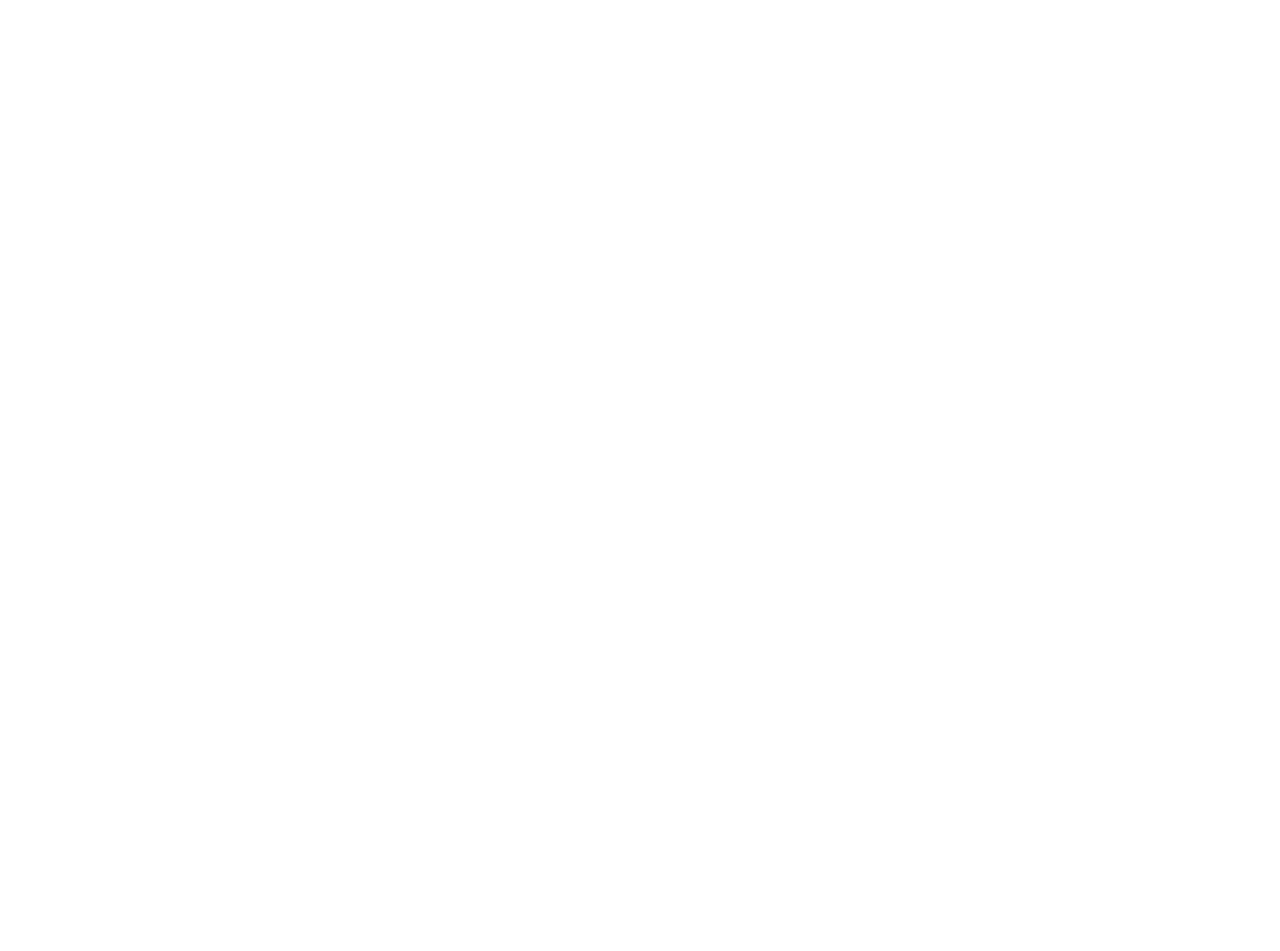
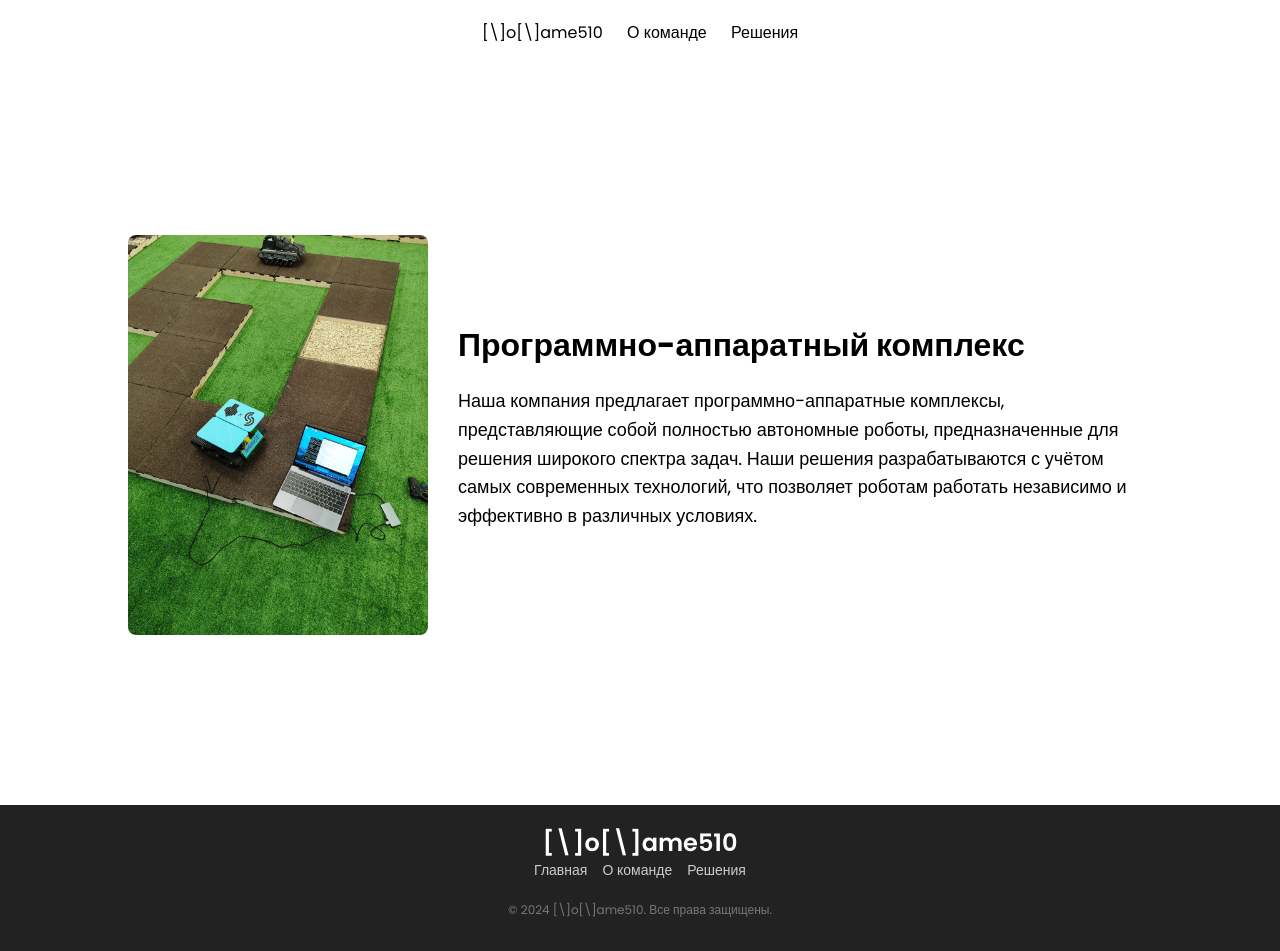
Before and after one commit to maracuja0/web6405sorokindm, a plain HTML site: page lab2/solutions.html in a window 1280 px wide. Before the commit the page ends 800 px from the top, so only its background shows below. Drawn offline with Linux system fonts and the light colour scheme.

Commit message:
Доделал все страницы

```diff
--- a/lab2/css/solutions.css
+++ b/lab2/css/solutions.css
@@ -0,0 +1,33 @@
+.main-card {
+    display: flex;
+    align-items: center;
+    padding: 20px;
+    height: 700px;
+    width: 80%;
+    align-self: center;
+    margin: auto;
+}
+
+.main-img img {
+    max-width: 300px;
+    height: auto;
+    margin-right: 20px;
+    border-radius: 8px;
+}
+
+.main-text {
+    flex: 1;
+    margin-left: 10px;
+}
+
+.main-text h1 {
+    font-size: 32px;
+    margin: 0 0 10px;
+}
+
+.main-text p {
+    font-size: 18px;
+    line-height: 1.6;
+    overflow-wrap: break-word;
+    word-break: break-word;
+}
--- a/lab2/css/style.css
+++ b/lab2/css/style.css
@@ -31,7 +31,7 @@ nav {
 }
 
 .nav-container a:hover {
-    color: darkorchid;
+    color: #777;
 }
 
 .main-container {
--- a/lab2/css/team.css
+++ b/lab2/css/team.css
@@ -27,3 +27,7 @@ th {
 tr:nth-child(even) {
     background-color: #f2f2f2;
 }
+
+.td-name{
+    text-align: center;
+}
--- a/lab2/solutions.html
+++ b/lab2/solutions.html
@@ -1,10 +1,52 @@
 <!DOCTYPE html>
-<html lang="en">
+<html lang="ru">
 <head>
     <meta charset="UTF-8">
-    <title>Title</title>
+    <meta name="viewport" content="width=device-width, initial-scale=1.0">
+    <title>NoName510</title>
+    <link rel="stylesheet" href="css/style.css">
+    <link rel="stylesheet" href="css/solutions.css">
+    <link rel="preconnect" href="https://fonts.googleapis.com">
+    <link rel="preconnect" href="https://fonts.gstatic.com" crossorigin>
+    <link href="https://fonts.googleapis.com/css2?family=Poppins:ital,wght@0,100;0,200;0,300;0,400;0,500;0,600;0,700;0,800;0,900;1,100;1,200;1,300;1,400;1,500;1,600;1,700;1,800;1,900&display=swap" rel="stylesheet">
 </head>
 <body>
+<div class="content">
+    <nav>
+        <div class="nav-container">
+            <a href="index.html">[\]o[\]ame510</a>
+            <a href="team.html">О команде</a>
+            <a href="solutions.html">Решения</a>
+        </div>
+    </nav>
 
+    <main>
+        <div class="main-container">
+            <div class="main-card">
+                <div class="main-img">
+                    <img src="images/robot_image.jpg" alt="">
+                </div>
+                <div class="main-text">
+                    <h1>Программно-аппаратный комплекс</h1>
+                    <p>Наша компания предлагает программно-аппаратные комплексы, представляющие собой полностью автономные роботы, предназначенные для решения широкого спектра задач. Наши решения разрабатываются с учётом самых современных технологий, что позволяет роботам работать независимо и эффективно в различных условиях.</p>
+                </div>
+            </div>
+        </div>
+    </main>
+
+    <footer>
+        <div class="footer-container">
+            <div class="footer-logo">
+                <a href="index.html">[\]o[\]ame510</a>
+            </div>
+            <div class="footer-nav">
+                <a href="index.html">Главная</a>
+                <a href="team.html">О команде</a>
+                <a href="solutions.html">Решения</a>
+            </div>
+            <p class="footer-copyright">© 2024 [\]o[\]ame510. Все права защищены.</p>
+        </div>
+    </footer>
+</div>
 </body>
 </html>
```
Also changed, not shown: lab2/team.html (+4 -4 lines), lab2/images/robot_image.jpg (added).
